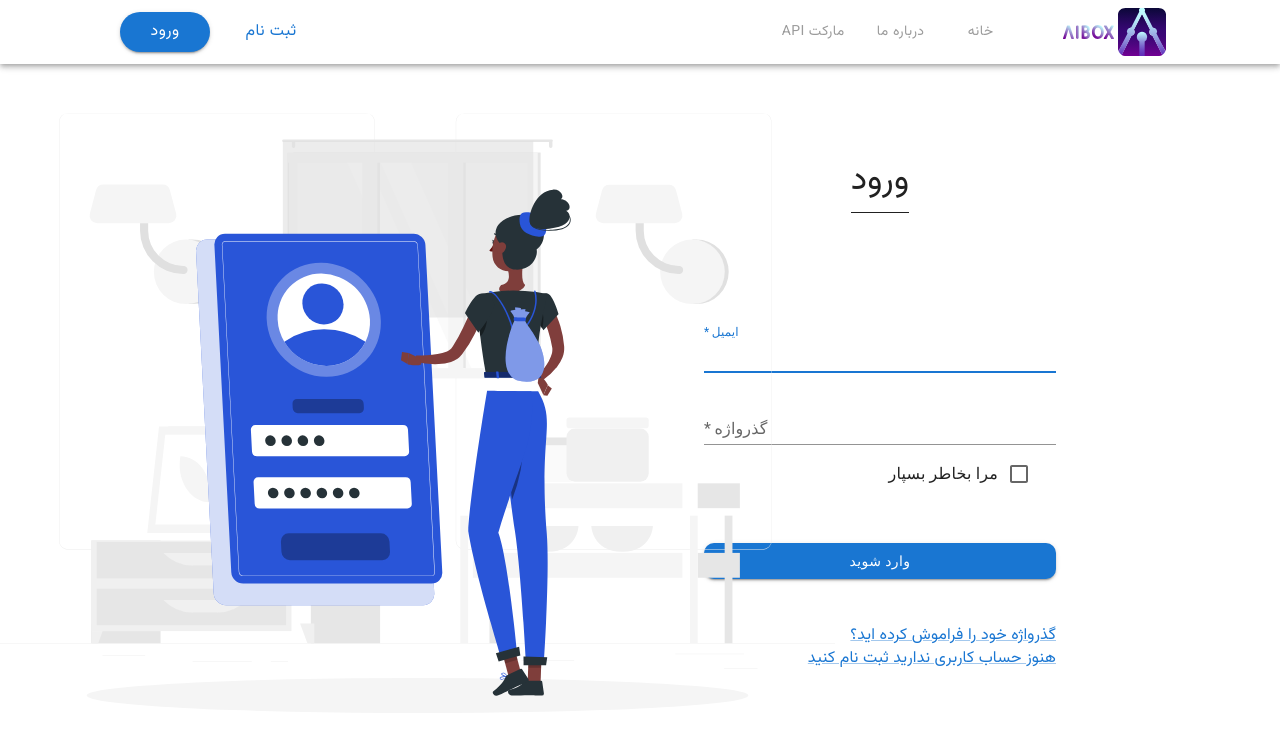
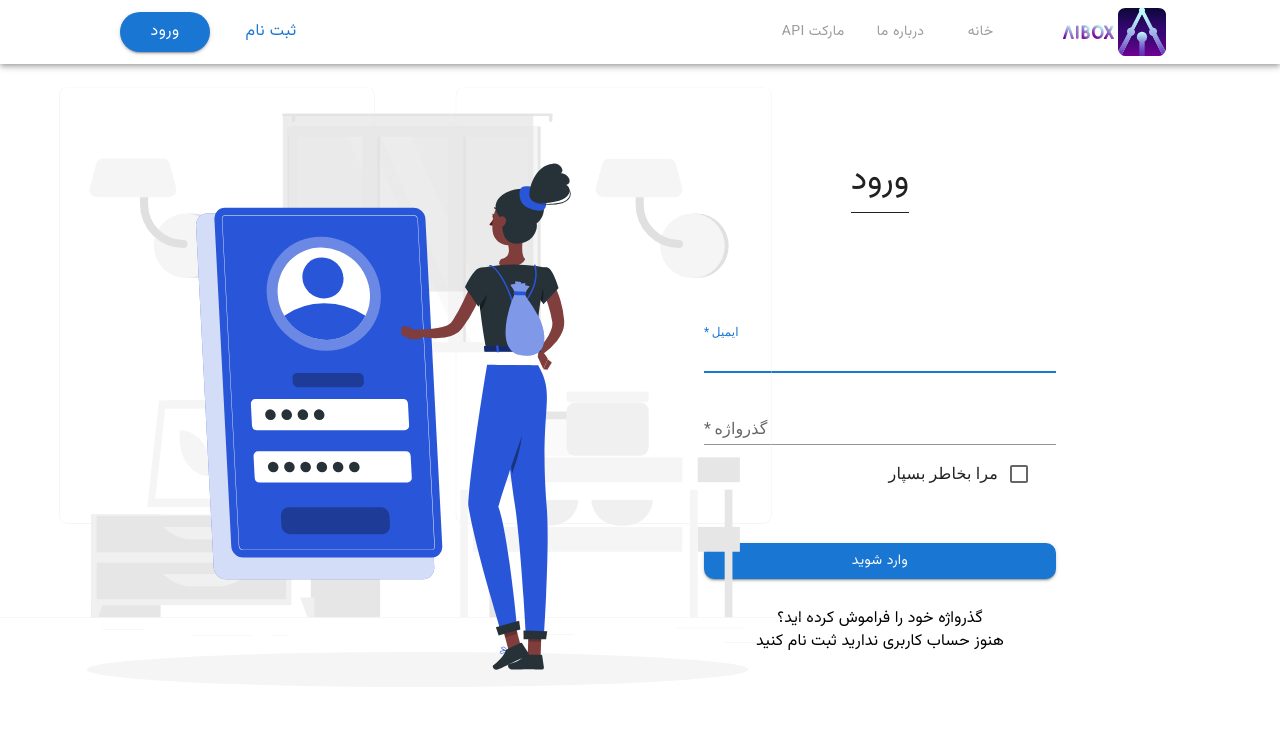
Before and after one commit to PouriaDamavandi/NextAITask, a React (Create React App) app: page / in a window 1280 px wide. Shown: the top 734 px of the page. Built offline with nearby package versions, Linux system fonts and the light colour scheme.

Commit message:
added changes version 5

```diff
--- a/package.json
+++ b/package.json
@@ -21,6 +21,8 @@
     "react-scripts": "5.0.0",
     "styled": "^1.0.0",
     "styled-components": "^5.3.5",
+    "stylis": "^4.1.0",
+    "stylis-plugin-rtl": "^2.1.1",
     "typescript": "^4.6.3",
     "web-vitals": "^2.1.4"
   },
--- a/src/components/Form.tsx
+++ b/src/components/Form.tsx
@@ -17,7 +17,7 @@ const IMG = styled.img`
   max-width: 100%;
   position: absolute;
   left: 0;
-  margin-top: 75px;
+  margin-top: 5vh;
 `;
 
 export default function SignIn() {
@@ -45,7 +45,7 @@ export default function SignIn() {
         width: "50vh",
       }}
     >
-      <CssBaseline />
+      <CssBaseline  />
       <Box
         sx={{
           marginTop: 10,
@@ -78,7 +78,6 @@ export default function SignIn() {
             name="email"
             autoComplete="email"
             autoFocus
-            font-family="Vazirmatn"
             sx={{ fontFamily: "Vazirmatn", textAlign: "right" }}
           />
           <TextField
@@ -91,53 +90,52 @@ export default function SignIn() {
             type="password"
             id="password"
             autoComplete="current-password"
-            sx={{ fontFamily: "Vazirmatn" }}
+            sx={{ fontFamily: "Vazirmatn" , textAlign: "right" }}
           />
           <FormControlLabel
             control={<Checkbox value="remember" color="primary" />}
-            label="مرا بخاطر بسپار"
-            sx={{ position: "relative", right: 0 }}
+            label="مرا بخاطر بسپار" sx={{textAlign: "right" , fontFamily:"Vazirmatn"}}
           />
           <Button
             type="submit"
             fullWidth
             variant="contained"
-            sx={{ mt: 6, mb: 2, borderRadius: "10px" }}
+            sx={{ mt: 6, mb: 2, borderRadius: "10px", fontFamily:"Vazirmatn" }}
           >
             وارد شوید
           </Button>
-          <Grid container>
+          <Grid container sx={{ display: "flex", justifyContent: "center" , mt: "12px" }}>
             <Grid item>
               <Link
                 href="#"
                 variant="body2"
                 sx={{
-                  display: "flex",
+                  color:"black",
                   fontSize: "1rem",
                   textAlign: "center",
-                  mt: "30px",
+                  mt: "100px",
                   fontFamily: "Vazirmatn",
-                  justifyContent: "center",
-                  alignItems: "center",
+                  textDecoration: "none",
                 }}
               >
                 گذرواژه خود را فراموش کرده اید؟
               </Link>
             </Grid>
-            <Grid item>
+            <Grid item sx={{ display: "flex", justifyContent: "center" }}>
               <Link
+
                 href="#"
                 variant="body2"
                 sx={{
-                  display: "flex",
+                  color:"black",
+                  width: "300px",
                   fontSize: "1rem",
                   textAlign: "center",
                   fontFamily: "Vazirmatn",
-                  justifyContent: "center",
-                  alignItems: "center",
+                  textDecoration: "none",
                 }}
               >
-                هنوز حساب کاربری ندارید {"ثبت نام کنید"}
+                {"هنوز حساب کاربری ندارید ثبت نام کنید"}
               </Link>
             </Grid>
           </Grid>
--- a/src/components/Header.tsx
+++ b/src/components/Header.tsx
@@ -104,7 +104,6 @@ const Header = () => {
             ))}
           </Box>
           <Box sx={{ flexGrow: 1, display: { xs: "none", md: "flex" } }}></Box>
-
           <Box sx={{ flexGrow: 0 }}>
             <Tooltip title="Home">
               <IconButton
```
Also changed, not shown: 1 other file (tests, documents, lock files or other folders).
